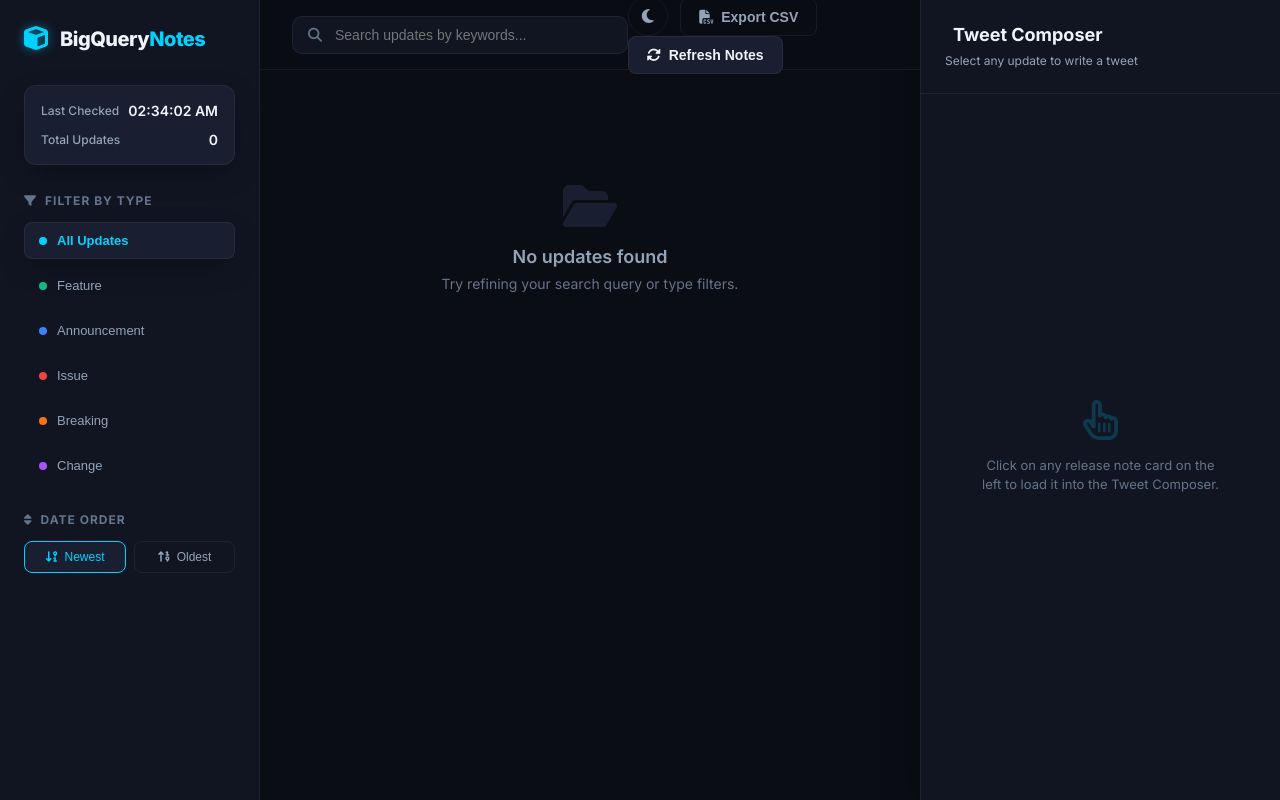
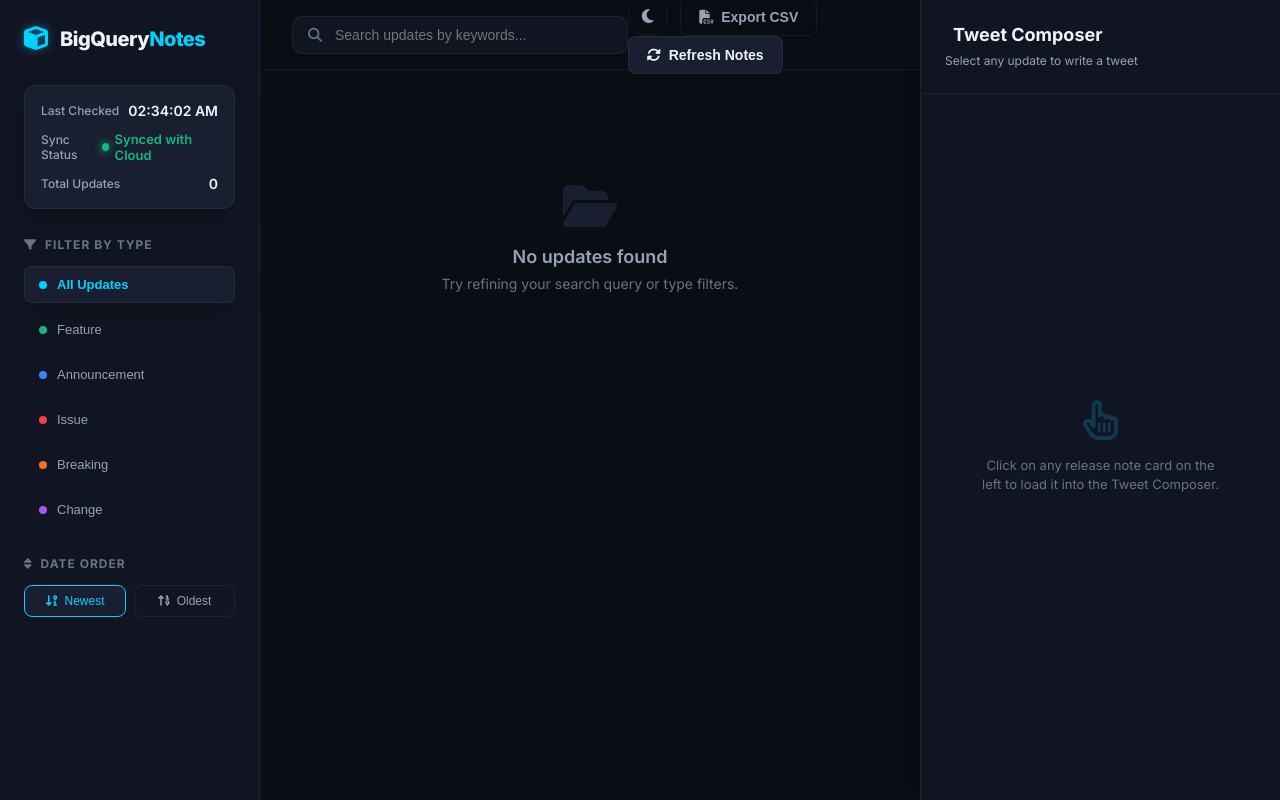
Before and after one commit to nathanchen71-bit/antigravity-event-talks-app, a Flask app: page / in a window 1280 px wide. Run offline with Flask 3, Linux system fonts and the light colour scheme; data that the repository does not hold is empty.

Commit message:
Implement Sync Status Lights (Green for Synced with Cloud, Orange for Viewing Local Cache)

```diff
--- a/app.py
+++ b/app.py
@@ -106,13 +106,16 @@ def index():
 
 @app.route('/api/notes', methods=['GET'])
 def get_notes():
+    is_fresh_fetch = False
     if not cached_notes:
         success = fetch_notes()
         if not success:
             return jsonify({'error': 'Failed to fetch release notes', 'notes': []}), 500
+        is_fresh_fetch = True
     return jsonify({
         'notes': cached_notes,
-        'last_updated': last_updated_time
+        'last_updated': last_updated_time,
+        'sync_status': 'synced' if is_fresh_fetch else 'cached'
     })
 
 @app.route('/api/refresh', methods=['POST'])
@@ -122,14 +125,16 @@ def refresh_notes():
         return jsonify({
             'success': True,
             'notes': cached_notes,
-            'last_updated': last_updated_time
+            'last_updated': last_updated_time,
+            'sync_status': 'synced'
         })
     else:
         return jsonify({
             'success': False,
             'error': 'Failed to refresh release notes. Please try again.',
             'notes': cached_notes,
-            'last_updated': last_updated_time
+            'last_updated': last_updated_time,
+            'sync_status': 'failed'
         }), 500
 
 if __name__ == '__main__':
--- a/static/css/styles.css
+++ b/static/css/styles.css
@@ -185,6 +185,52 @@ body.light-theme ::-webkit-scrollbar-thumb:hover {
     font-size: 14px;
     font-weight: 600;
     color: var(--text-primary);
+}
+
+.sync-status {
+    display: inline-flex;
+    align-items: center;
+    gap: 6px;
+}
+
+.status-dot {
+    width: 8px;
+    height: 8px;
+    border-radius: 50%;
+    background-color: var(--text-muted);
+    display: inline-block;
+    transition: var(--transition-smooth);
+}
+
+.status-text {
+    font-size: 13px;
+    font-weight: 600;
+    transition: var(--transition-smooth);
+}
+
+/* Status variants */
+.sync-status.synced .status-dot {
+    background-color: var(--color-feature);
+    box-shadow: 0 0 8px var(--color-feature);
+}
+.sync-status.synced .status-text {
+    color: var(--color-feature);
+}
+
+.sync-status.cached .status-dot {
+    background-color: var(--color-breaking);
+    box-shadow: 0 0 8px var(--color-breaking);
+}
+.sync-status.cached .status-text {
+    color: var(--color-breaking);
+}
+
+.sync-status.failed .status-dot {
+    background-color: var(--color-issue);
+    box-shadow: 0 0 8px var(--color-issue);
+}
+.sync-status.failed .status-text {
+    color: var(--color-issue);
 }
 
 /* Control Section */
--- a/static/js/app.js
+++ b/static/js/app.js
@@ -23,6 +23,7 @@ const elements = {
     themeToggleBtn: document.getElementById('theme-toggle-btn'),
     refreshSpinner: document.querySelector('.refresh-spinner'),
     lastUpdatedVal: document.getElementById('last-updated-val'),
+    syncStatusVal: document.getElementById('sync-status-val'),
     totalUpdatesVal: document.getElementById('total-updates-val'),
     typeFilters: document.getElementById('type-filters'),
     sortDesc: document.getElementById('sort-desc'),
@@ -158,15 +159,18 @@ async function fetchNotes(isRefresh = false) {
             appState.notes = data.notes;
             elements.lastUpdatedVal.textContent = data.last_updated;
             elements.totalUpdatesVal.textContent = data.notes.length;
+            updateSyncStatusUI(data.sync_status);
 
             showToast(isRefresh ? 'Successfully refreshed notes!' : 'Notes loaded successfully', 'success');
             renderNotes();
         } else {
             showToast(data.error || 'Failed to fetch release notes', 'error');
+            updateSyncStatusUI('failed');
         }
     } catch (err) {
         console.error(err);
         showToast('Network error while retrieving release notes', 'error');
+        updateSyncStatusUI('failed');
     } finally {
         showLoading(false);
         elements.refreshSpinner.classList.remove('spinning');
@@ -467,3 +471,25 @@ function toggleTheme() {
     localStorage.setItem('theme', isLight ? 'light' : 'dark');
     showToast(`Swapped to ${isLight ? 'Light' : 'Dark'} Mode!`, 'success');
 }
+
+// Update the visual Sync Status Dot and description
+function updateSyncStatusUI(status) {
+    if (!elements.syncStatusVal) return;
+    const statusText = elements.syncStatusVal.querySelector('.status-text');
+
+    // Reset classes while keeping core classes
+    elements.syncStatusVal.className = 'stat-value sync-status';
+
+    if (status === 'synced') {
+        elements.syncStatusVal.classList.add('synced');
+        statusText.textContent = 'Synced with Cloud';
+    } else if (status === 'cached') {
+        elements.syncStatusVal.classList.add('cached');
+        statusText.textContent = 'Viewing Local Cache';
+    } else if (status === 'failed') {
+        elements.syncStatusVal.classList.add('failed');
+        statusText.textContent = 'Sync Failed';
+    } else {
+        statusText.textContent = 'Checking...';
+    }
+}
--- a/templates/index.html
+++ b/templates/index.html
@@ -33,6 +33,13 @@
                 <div class="stat-item">
                     <span class="stat-label">Last Checked</span>
                     <span class="stat-value" id="last-updated-val">--:--:--</span>
+                </div>
+                <div class="stat-item">
+                    <span class="stat-label">Sync Status</span>
+                    <span class="stat-value sync-status" id="sync-status-val">
+                        <span class="status-dot"></span>
+                        <span class="status-text">Checking...</span>
+                    </span>
                 </div>
                 <div class="stat-item">
                     <span class="stat-label">Total Updates</span>
```
